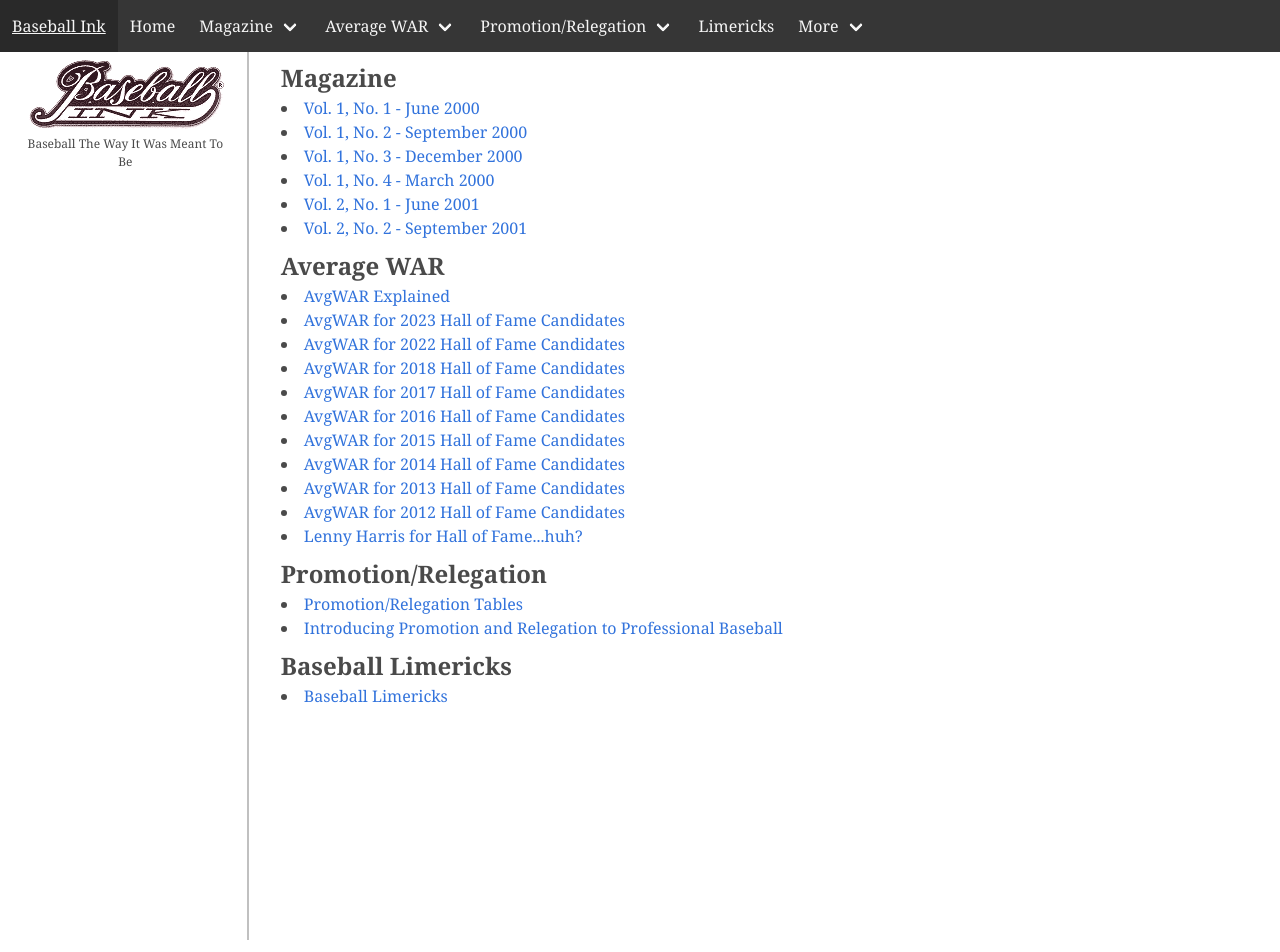
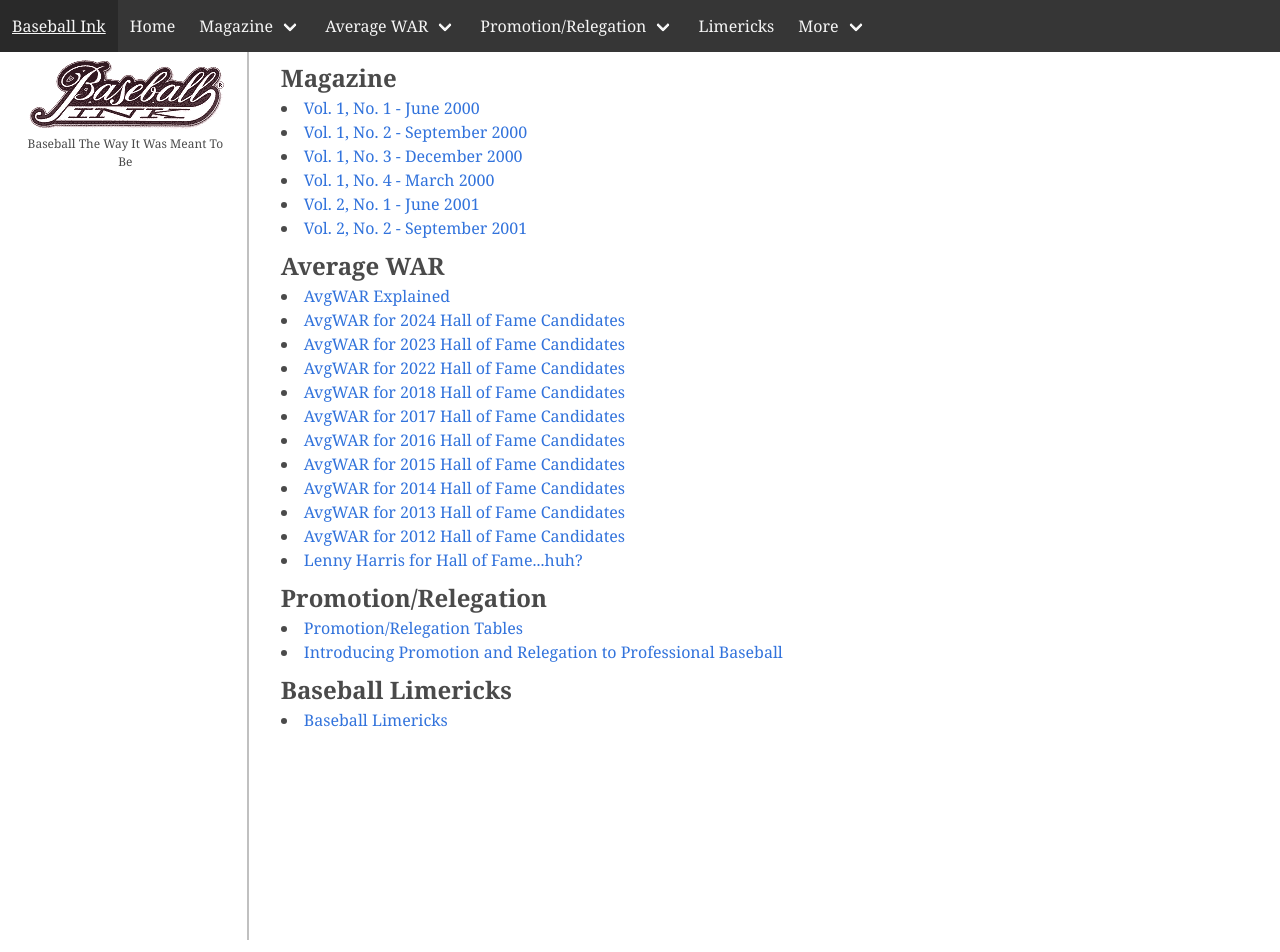
Before and after one commit to jaypalexa/baseballink, a Jekyll site: the page built from index.md, in a window 1280 px wide. Built offline with Jekyll 4.4.1, drawn with Linux system fonts in a browser that asks for light colours.

Commit message:
Added 2024 AvgWAR HOF to index

```diff
--- a/index.md
+++ b/index.md
@@ -17,6 +17,7 @@
 <h1>Average WAR</h1>
 <ul>
   <li><a href="{{ site.url }}{{ site.baseurl }}/pages/avg-war/avg-war.html">AvgWAR Explained</a></li>
+  <li><a href="{{ site.url }}{{ site.baseurl }}/pages/avg-war/average-war-for-2024-hall-of-fame-candidates.html">AvgWAR for 2024 Hall of Fame Candidates</a></li>
   <li><a href="{{ site.url }}{{ site.baseurl }}/pages/avg-war/average-war-for-2023-hall-of-fame-candidates.html">AvgWAR for 2023 Hall of Fame Candidates</a></li>
   <li><a href="{{ site.url }}{{ site.baseurl }}/pages/avg-war/average-war-for-2022-hall-of-fame-candidates.html">AvgWAR for 2022 Hall of Fame Candidates</a></li>
   <li><a href="{{ site.url }}{{ site.baseurl }}/pages/avg-war/average-war-for-2018-hall-of-fame-candidates.html">AvgWAR for 2018 Hall of Fame Candidates</a></li>
```
